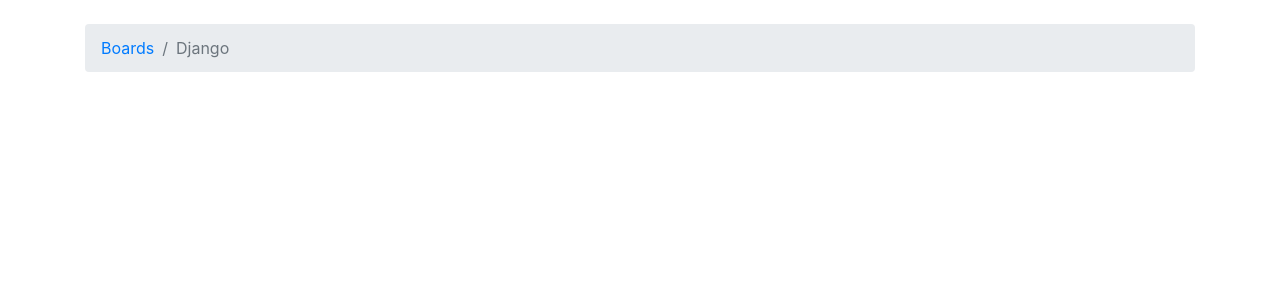
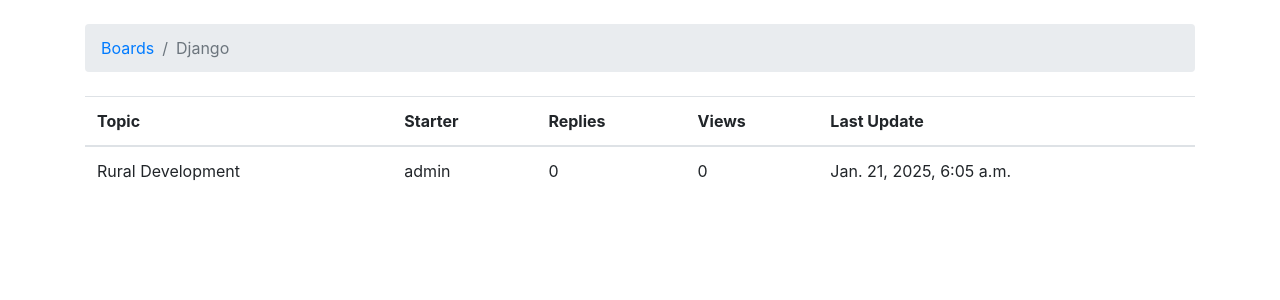
Before and after one commit to narayanmagar/scmgntsystem, a Django app: page /boards/1/ in a window 1280 px wide. Shown: the part 56-356 px from the top of the page. Run offline with Django 3.2, Linux system fonts and the light colour scheme; data comes from the database, SQL or seed files in the repository; both versions use the stored data as it was after the commit; some libraries are stand-ins or nearby versions; some web fonts are replaced.

Commit message:
add new topic and add data

```diff
--- a/boards/views.py
+++ b/boards/views.py
@@ -1,6 +1,6 @@
-from django.shortcuts import render, get_object_or_404
-from .models import Board
-
+from django.contrib.auth.models import User
+from django.shortcuts import render, redirect, get_object_or_404
+from .models import Board, Topic, Post
 
 def home(request):
     boards = Board.objects.all()
@@ -14,4 +14,25 @@ def board_topics(request, pk):
 
 def new_topic(request, pk):
     board = get_object_or_404(Board, pk=pk)
+
+    if request.method == 'POST':
+        subject = request.POST['subject']
+        message = request.POST['message']
+
+        user = User.objects.first()  # TODO: get the currently logged in user
+
+        topic = Topic.objects.create(
+            subject=subject,
+            board=board,
+            starter=user
+        )
+
+        post = Post.objects.create(
+            message=message,
+            topic=topic,
+            created_by=user
+        )
+
+        return redirect('board_topics', pk=board.pk)  # TODO: redirect to the created topic page
+
     return render(request, 'new_topic.html', {'board': board})
--- a/templates/topics.html
+++ b/templates/topics.html
@@ -10,5 +10,26 @@
 {% endblock %}
 
 {% block content %}
-    <!-- just leaving it empty for now. we will add core here soon. -->
+  <table class="table">
+    <thead class="thead-inverse">
+      <tr>
+        <th>Topic</th>
+        <th>Starter</th>
+        <th>Replies</th>
+        <th>Views</th>
+        <th>Last Update</th>
+      </tr>
+    </thead>
+    <tbody>
+      {% for topic in board.topics.all %}
+        <tr>
+          <td>{{ topic.subject }}</td>
+          <td>{{ topic.starter.username }}</td>
+          <td>0</td>
+          <td>0</td>
+          <td>{{ topic.last_updated }}</td>
+        </tr>
+      {% endfor %}
+    </tbody>
+  </table>
 {% endblock %}
```
Also changed, not shown: boards/tests.py (+24 -0 lines), templates/new_topic.html (+12 -1 lines), db.sqlite3.
